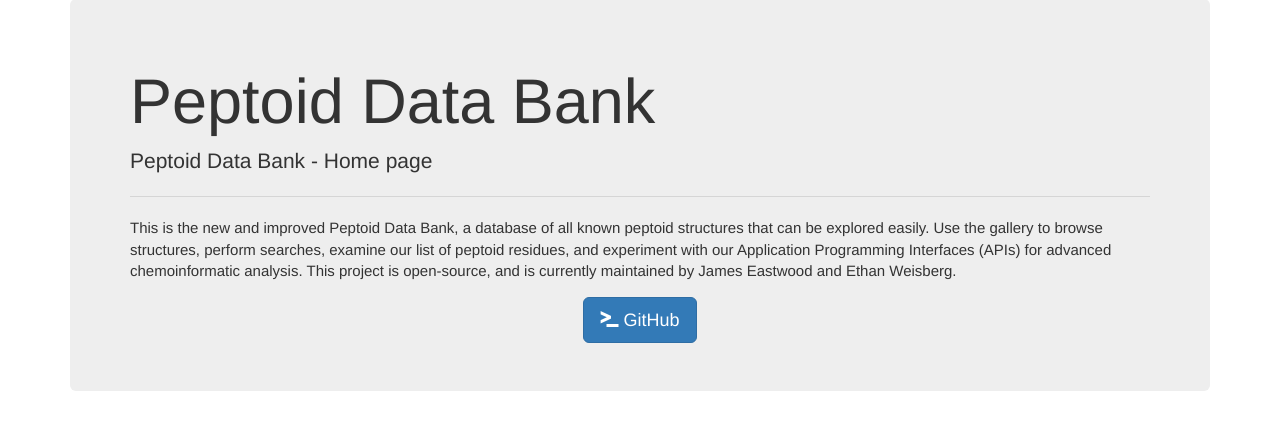
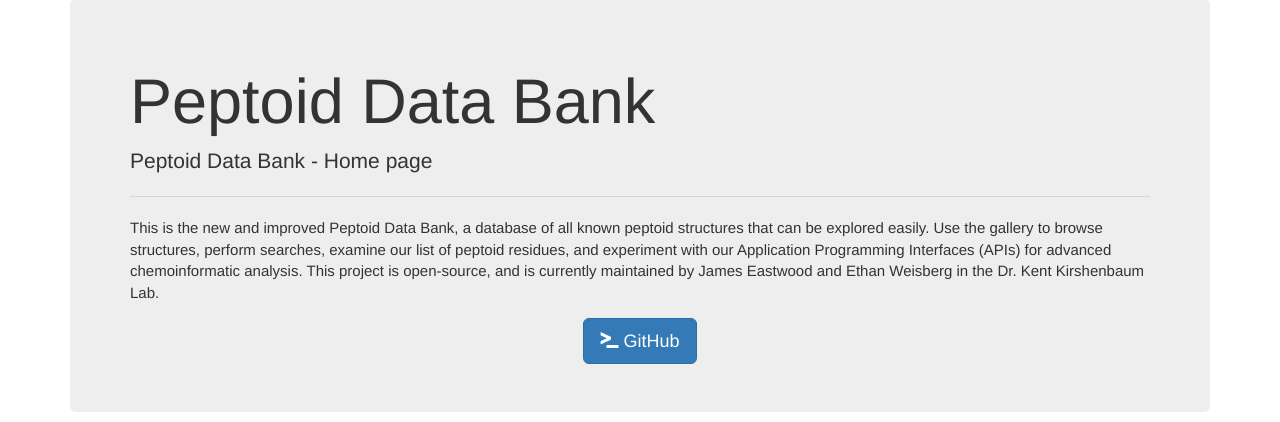
Before and after one commit to Kirshenbaum-lab/peptoid-db-website, a Flask app: page / in a window 1280 px wide. Shown: the part 73-495 px from the top of the page. Run offline with Flask 2, Linux system fonts and the light colour scheme; parts of the project's set-up code (start-up, migrations or seed data) failed here and were passed over; some libraries are stand-ins or nearby versions.

Commit message:
Updating PeptoidDB homepage description

```diff
--- a/app/templates/home.html
+++ b/app/templates/home.html
@@ -9,7 +9,7 @@
     structures, perform searches, examine our list of peptoid residues, and
     experiment with our Application Programming Interfaces (APIs) for advanced
     chemoinformatic analysis. This project is open-source, and is currently
-    maintained by James Eastwood and Ethan Weisberg.
+    maintained by James Eastwood and Ethan Weisberg in the Dr. Kent Kirshenbaum Lab.
   </p>
   <div style="text-align: center;">
     <a
```
